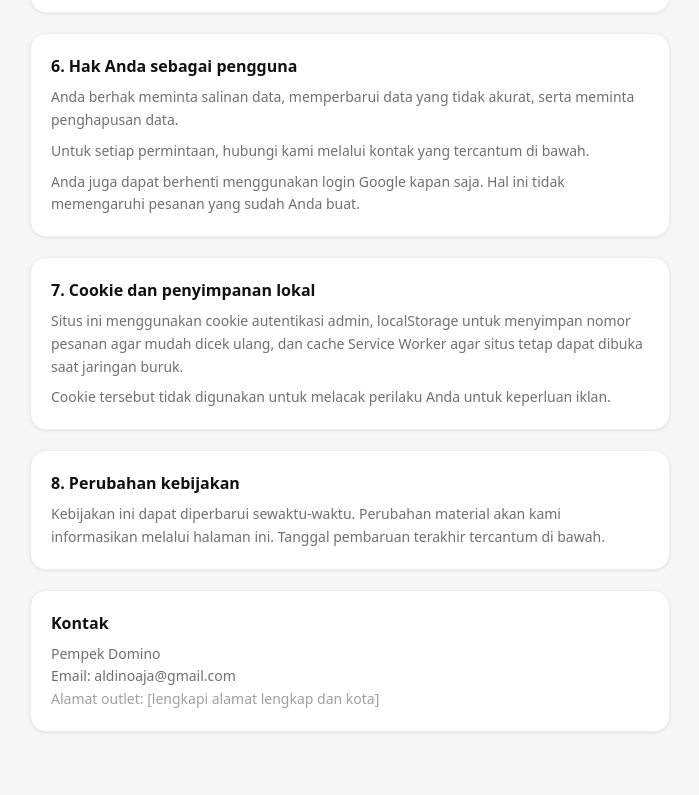
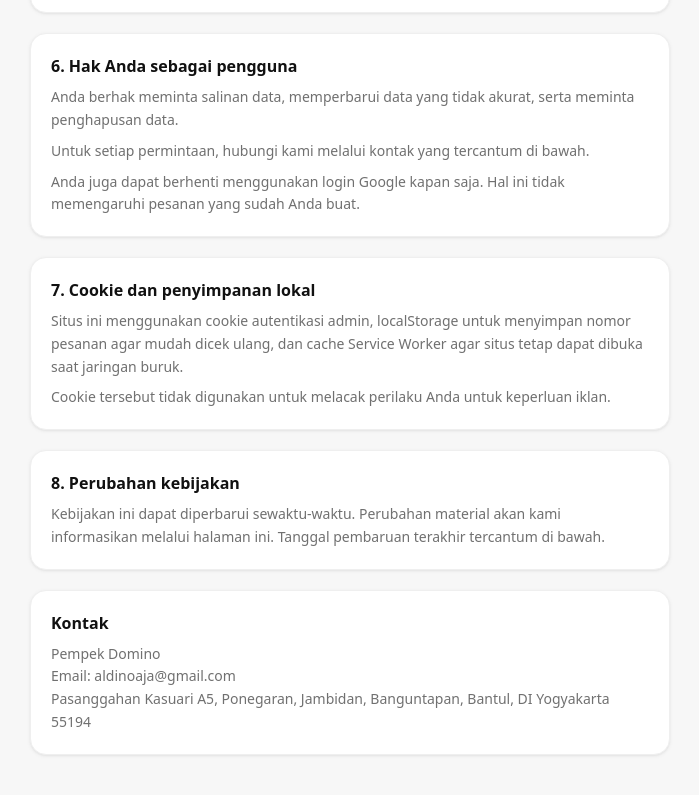
Before and after one commit to suprimaaldino/pempek-domino-v2, a Next.js app: page /privacy in a window 1280 px wide. Shown: the part 1268-2063 px from the top of the page, without its empty margins (290-989 px from the left). Built offline with nearby package versions, Linux system fonts and the light colour scheme.

Commit message:
docs: add business address to legal pages

```diff
--- a/app/privacy/page.tsx
+++ b/app/privacy/page.tsx
@@ -113,8 +113,7 @@ export default function PrivacyPolicyPage() {
             <br />
             Email: aldinoaja@gmail.com
             <br />
-            {/* GANTI: alamat outlet dan kota sebelum halaman ini dipakai secara resmi. */}
-            <span className="text-brown/40">Alamat outlet: [lengkapi alamat lengkap dan kota]</span>
+            Pasanggahan Kasuari A5, Ponegaran, Jambidan, Banguntapan, Bantul, DI Yogyakarta 55194
           </p>
         </section>
       </div>
--- a/app/terms/page.tsx
+++ b/app/terms/page.tsx
@@ -119,8 +119,7 @@ export default function TermsPage() {
             <br />
             Email: aldinoaja@gmail.com
             <br />
-            {/* GANTI: alamat outlet dan kota sebelum halaman ini dipakai secara resmi. */}
-            <span className="text-brown/40">Alamat outlet: [lengkapi alamat lengkap dan kota]</span>
+            Pasanggahan Kasuari A5, Ponegaran, Jambidan, Banguntapan, Bantul, DI Yogyakarta 55194
           </p>
         </section>
       </div>
```
